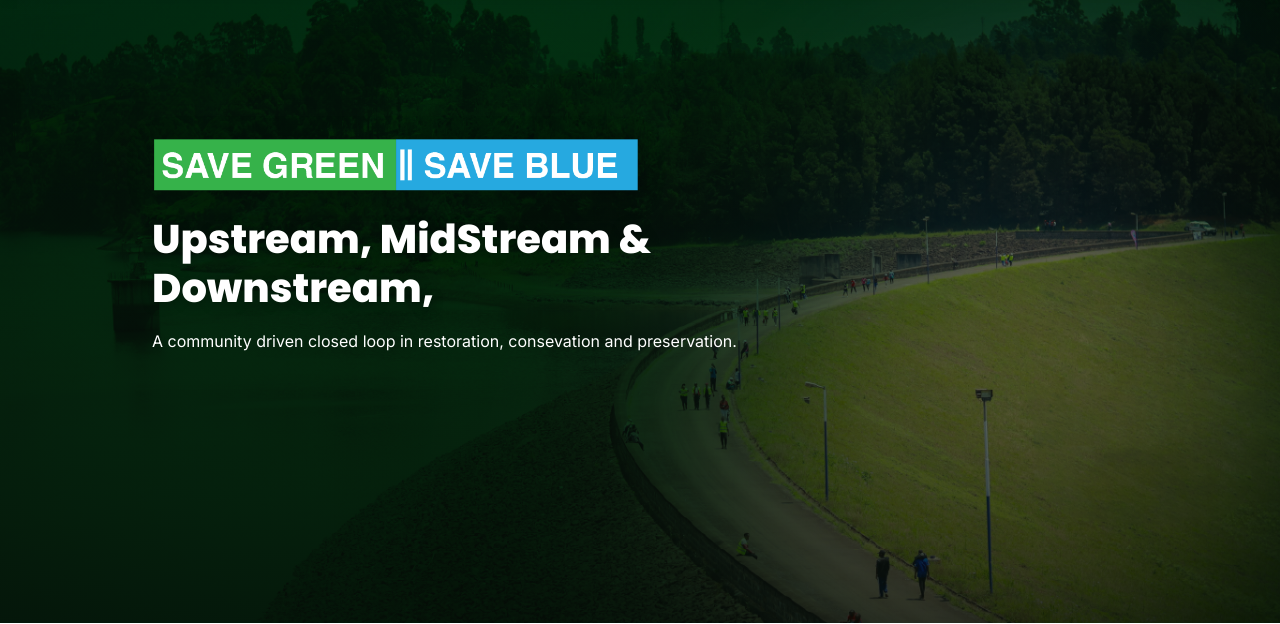
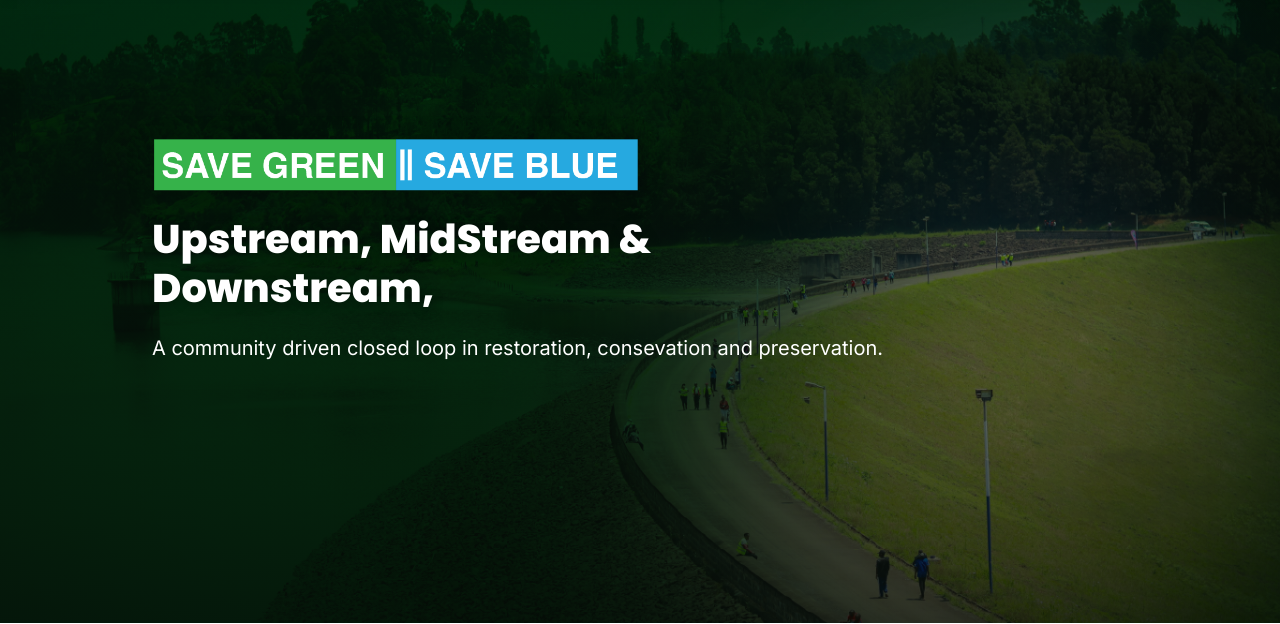
Before and after one commit to R-Kibet/mazingira, a Django app: page / in a window 1280 px wide. Shown: the part 125-749 px from the top of the page. Run offline with Django 5.2, Linux system fonts and the light colour scheme.

Commit message:
latest commit

```diff
--- a/core/static/core/css/style.css
+++ b/core/static/core/css/style.css
@@ -100,6 +100,10 @@ button:focus-visible {
     border: none;
 }
 
+.p {
+    font-size: 20px;
+    font-weight: 300;
+}
 .btn-pill { display: inline-flex; border-radius: 999px; padding: 8px 18px; font-size: 18px; }
 
 .btn-outline-green {
--- a/core/templates/core/home.html
+++ b/core/templates/core/home.html
@@ -13,7 +13,7 @@
 
         </h1>
 
-        <p class="hero-subheading">
+        <p class="p">
             A community driven closed loop in restoration, consevation and preservation.
     </div>
 </section>
```
